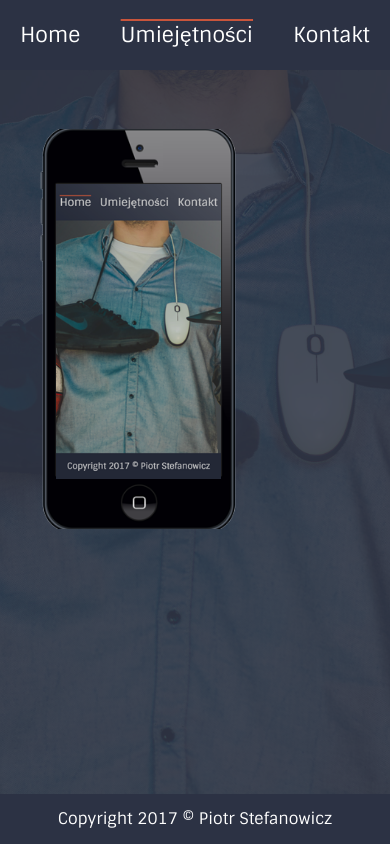
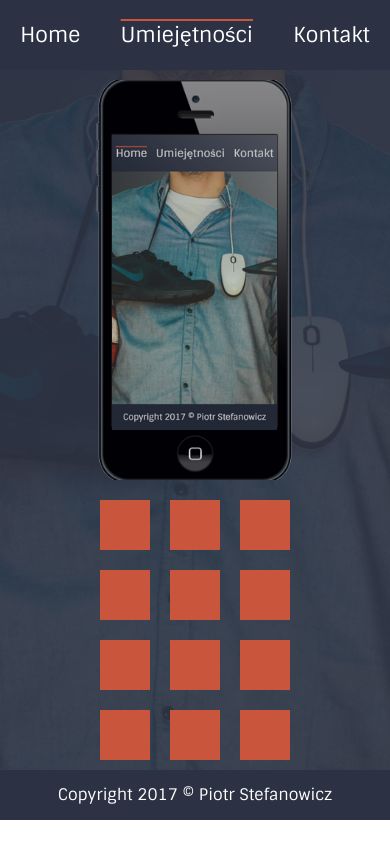
Before and after one commit to stefanowiczp/my_landing_page, a plain HTML site: page index.html in a window 390 px wide. Both pictures are taken after a click on the item "Umiejętności". Drawn offline with Linux system fonts and the light colour scheme; a web font is replaced by a local one.

Commit message:
skills section, responsive tiles

```diff
--- a/css/style.css
+++ b/css/style.css
@@ -7,16 +7,11 @@
     flex-direction: column;
     justify-content: space-between;
     text-align: center;
-    /*font-family: 'Bubblegum Sans', cursive;*/
-    /*font-family: 'Capriola', sans-serif;*/
-    /*font-family: 'Paytone One', sans-serif;*/
     font-family: 'Sintony', sans-serif;
-    /*font-family: 'Fresca', sans-serif;*/
 }
 
 .menu--container {
     background-color: #2c3244;
-    /*background-color: #24292e;*/
     color: #fff;
     height: 70px;
     line-height: 70px;
@@ -41,19 +36,45 @@
 }
 
 .content--container {
-    height: calc(100vh - 120px);
     background: url("../img/IMG_2738111-Edit.jpg") center;
     background-size: cover;
 }
 
+.home--container {
+    height: calc(100vh - 120px);
+}
+
 .skills--container {
-    height: calc(100vh - 120px);
+    /*height: calc(100vh - 120px);*/
     background-color: rgba(44, 50, 68, 0.85);
     display: none;
+    flex-direction: column;
+    justify-content: space-around;
+    align-items: center;
+}
+
+.skills {
+    display: flex;
+    flex-direction: row;
+    justify-content: center;
+    align-items: center;
+}
+
+.skills--row {
+    display: flex;
+    flex-direction: column;
+    justify-content: space-around;
+}
+
+.skills--item {
+    width: 50px;
+    height: 50px;
+    margin: 10px;
+    background-color: #c9553c;
 }
 
 .smart-phone {
-    margin: 15% 0 0 10%;
+    margin: 10px;
     width: 200px;
     height: 400px;
     background: url("../img/IPhone_5C_Black.png") center;
@@ -95,7 +116,6 @@
 }
 
 .footer {
-    /*background-color: #24292e;*/
     background-color: #2c3244;
     height: 50px;
     line-height: 50px;
@@ -104,15 +124,47 @@
 }
 
 @media screen and (min-width: 500px) {
+    .menu--item {
+        font-size: 2.2em;
+    }
+
+    .skills--container {
+        flex-direction: row;
+    }
+
     .contact--container {
         font-size: 2em;
-    }
-
-    .menu--item {
-        font-size: 2.2em;
     }
 
     .footer {
         font-size: 20px;
     }
+
 }
+
+@media screen and (min-width: 769px) {
+    .content--container {
+        height: calc(100vh - 120px);
+    }
+
+    .skills--container {
+        height: calc(100vh - 120px);
+    }
+
+    .skills--item {
+        width: 100px;
+        height: 100px;
+        margin: 10px;
+        background-color: #c9553c;
+    }
+}
+
+@media screen and (min-width: 1025px) {
+    .skills {
+        flex-direction: column;
+    }
+
+    .skills--row {
+        flex-direction: row;
+    }
+}
--- a/index.html
+++ b/index.html
@@ -8,7 +8,7 @@
     <title>Piotr Steanowicz - Landing Page</title>
     <link rel="stylesheet" href="css/style.css"/>
     <link rel="stylesheet" href="css/font-awesome-4.7.0/css/font-awesome.min.css">
-    <link href="https://fonts.googleapis.com/css?family=Bubblegum+Sans|Capriola|Fresca|Paytone+One|Sintony"
+    <link href="https://fonts.googleapis.com/css?family=Sintony"
           rel="stylesheet">
 </head>
 <body>
@@ -28,6 +28,27 @@
             <div class="skills--container">
                 <div class="smart-phone">
                     <div class="smart-phone--screen"></div>
+                </div>
+                <div class="skills">
+                    <div class="skills--row">
+                        <div class="skills--item html"></div>
+                        <div class="skills--item css"></div>
+                        <div class="skills--item rwd"></div>
+                        <div class="skills--item bootstrap"></div>
+                    </div>
+                    <div class="skills--row">
+                        <div class="skills--item wordpress"></div>
+                        <div class="skills--item javascript"></div>
+                        <div class="skills--item jquery"></div>
+                        <div class="skills--item react"></div>
+                    </div>
+                    <div class="skills--row">
+                        <div class="skills--item git"></div>
+                        <div class="skills--item photoshop"></div>
+                        <div class="skills--item scrum"></div>
+                        <div class="skills--item jira"></div>
+                    </div>
+
                 </div>
             </div>
             <div class="contact--container">
```
